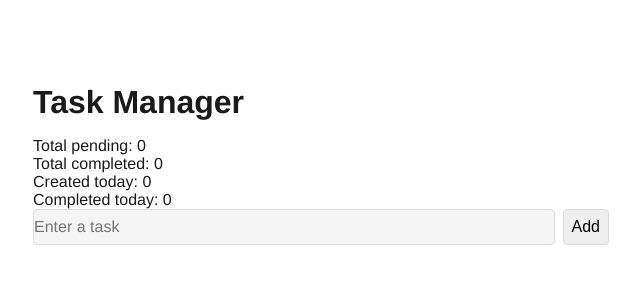
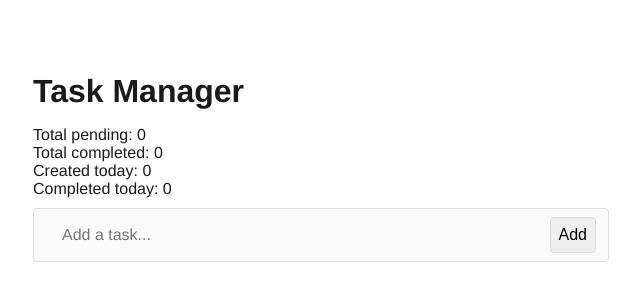
Before and after one commit to jakebeamish/task-manager, a website with bundled scripts: page src/index.html in a window 1280 px wide. Shown: the part 228-528 px from the top of the page, without its empty margins (319-959 px from the left). Built offline with nearby package versions, Linux system fonts and the light colour scheme.

Commit message:
style: style task input like a task item

```diff
--- a/src/index.html
+++ b/src/index.html
@@ -15,7 +15,7 @@
             class="task-input"
             id="taskInput"
             type="text"
-            placeholder="Enter a task"
+            placeholder="Add a task..."
           />
           <button id="addTaskBtn">Add</button>
         </div>
--- a/src/style.css
+++ b/src/style.css
@@ -52,16 +52,31 @@ input, textarea {
   display: flex;
   /* align-items: stretch; */
   gap: 8px;
-  margin-bottom: 16px;
+  margin: 10px 0px;
+  padding: 8px 12px;
+  border: 1px solid #ddd;
+  border-radius: 4px;
+  background: #fafafa;
+  align-items: center;
+}
+
+.input-container input {
+  margin-right: 0rem;
 }
 
 .task-input {
   /* padding: 8px; */
   border: 1px solid #ddd;
   border-radius: 4px;
+  border: none;
   width: 100%;
-  background: #f5f5f5;
+  background: transparent;
+  margin-left: 1rem;
   /* display: flex; */
+}
+
+.task-input:focus {
+  outline: none;
 }
 
 .task-item {
@@ -77,7 +92,7 @@ input, textarea {
 }
 
 .task-item input {
-  margin-right: 1em;
+  margin-right: 0.5rem;
 }
 
 .task-item button {
```
